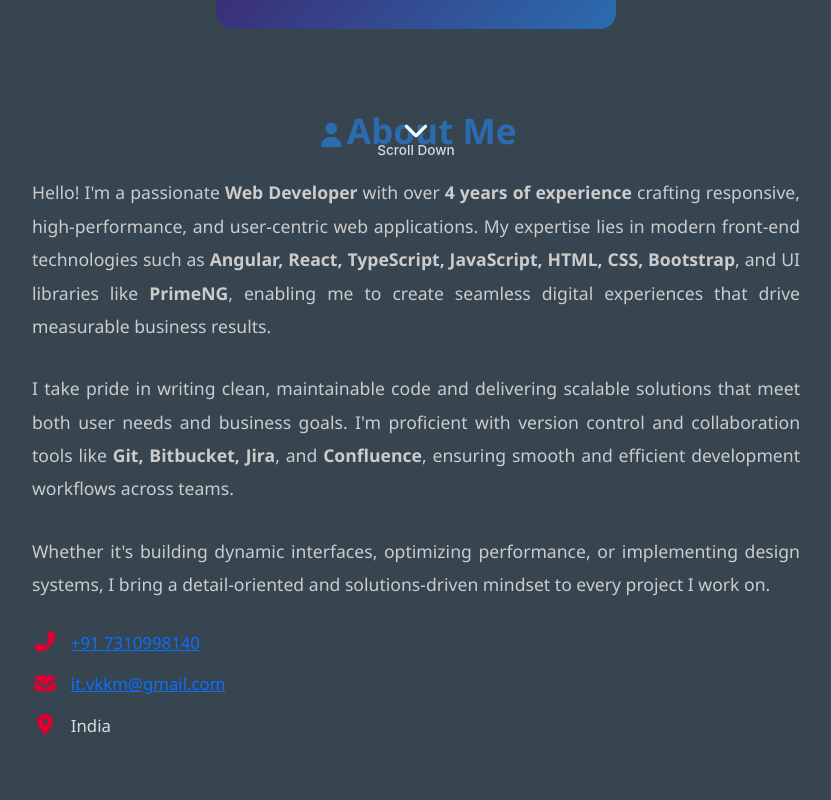
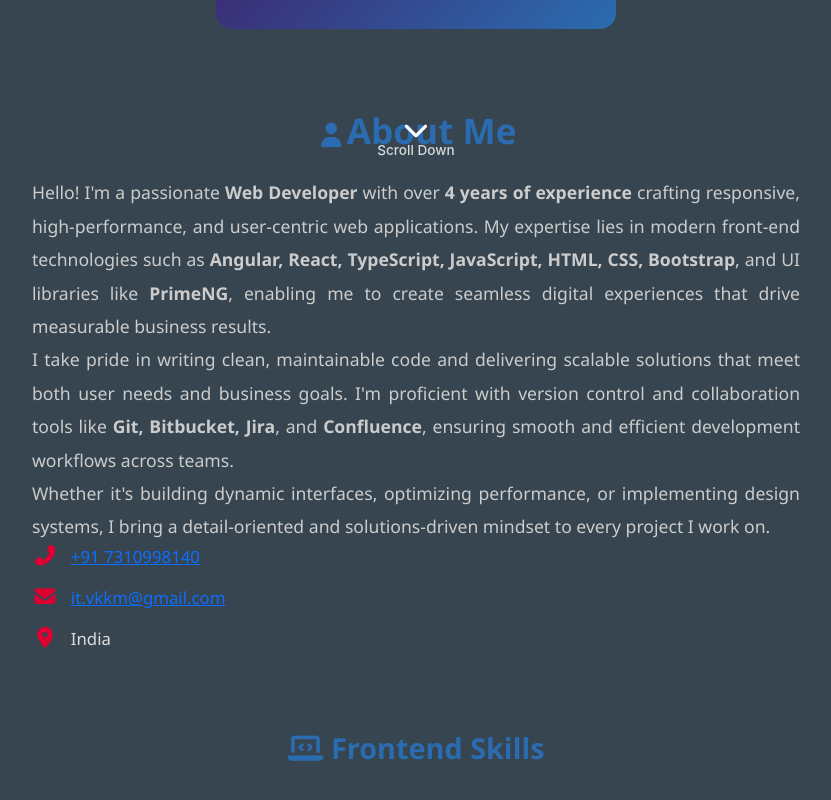
Before and after one commit to itvkkm-dev/vivek-portfolio, an Angular app: page / in a window 1280 px wide. Shown: the part 608-1408 px from the top of the page, without its empty margins (224-1055 px from the left). Built offline with nearby package versions, Linux system fonts and the light colour scheme.

Commit message:
paragraph space

```diff
--- a/src/app/components/about/about.html
+++ b/src/app/components/about/about.html
@@ -5,25 +5,25 @@
         </h2>
 
         <div class="about-content" data-aos="fade-left" data-aos-delay="200">
-            <p class="about-text" data-aos="fade-up" data-aos-delay="300">
+            <div class="about-text" data-aos="fade-up" data-aos-delay="300">
                 Hello! I'm a passionate <strong>Web Developer</strong> with over <strong>4 years of experience</strong>
                 crafting responsive, high-performance, and user-centric web applications. My expertise lies in modern
                 front-end technologies such as <strong>Angular, React, TypeScript, JavaScript, HTML, CSS,
                     Bootstrap</strong>, and UI libraries like <strong>PrimeNG</strong>, enabling me to create seamless
                 digital experiences that drive measurable business results.
-            </p>
+            </div>
 
-            <p class="about-text" data-aos="fade-up" data-aos-delay="400">
+            <div class="about-text" data-aos="fade-up" data-aos-delay="400">
                 I take pride in writing clean, maintainable code and delivering scalable solutions that meet both user
                 needs and business goals. I'm proficient with version control and collaboration tools like <strong>Git,
                     Bitbucket, Jira</strong>, and <strong>Confluence</strong>, ensuring smooth and efficient development
                 workflows across teams.
-            </p>
+            </div>
 
-            <p class="about-text" data-aos="fade-up" data-aos-delay="500">
+            <div class="about-text" data-aos="fade-up" data-aos-delay="500">
                 Whether it's building dynamic interfaces, optimizing performance, or implementing design systems, I
                 bring a detail-oriented and solutions-driven mindset to every project I work on.
-            </p>
+            </div>
 
             <!-- Contact Info -->
             <div class="contact-info" data-aos="fade-up" data-aos-delay="600">
--- a/src/app/components/about/about.scss
+++ b/src/app/components/about/about.scss
@@ -30,16 +30,13 @@
 }
 
 .about-content {
-  max-width: 650px;
   margin: 0 auto;
-  padding: 0 1rem;
 }
 
 .about-text {
   font-size: 1.1rem;
   line-height: 1.9;
   color: #ccc;
-  margin-bottom: 1.8rem;
   text-align: justify;
   animation: fadeIn 1s ease;
 }
```
